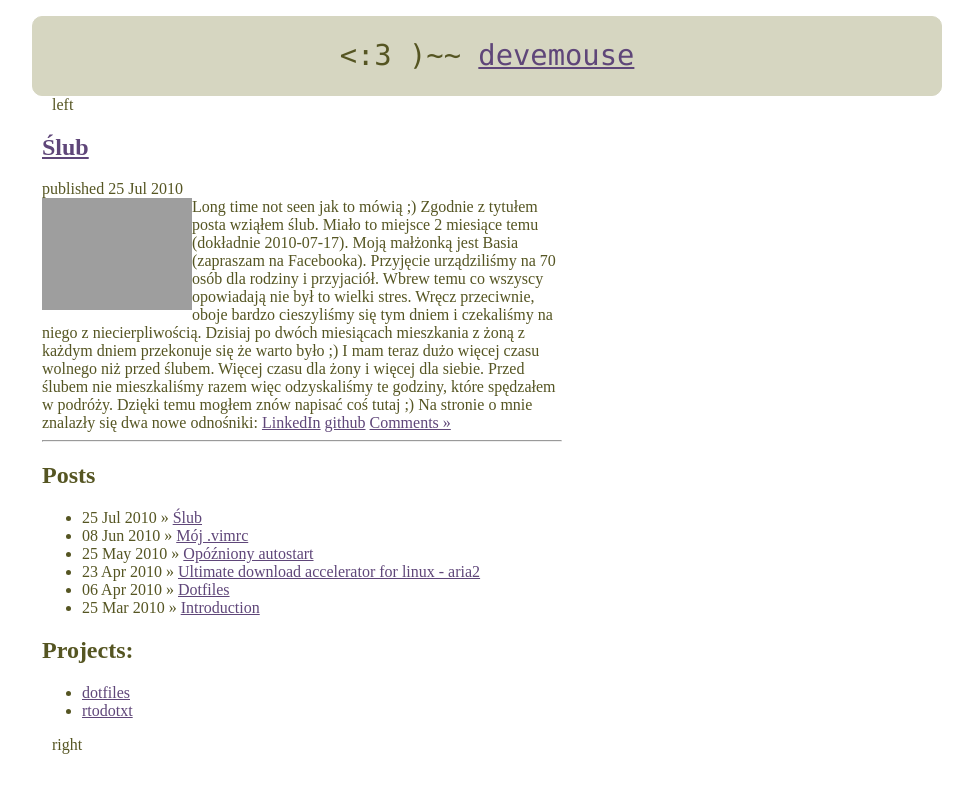
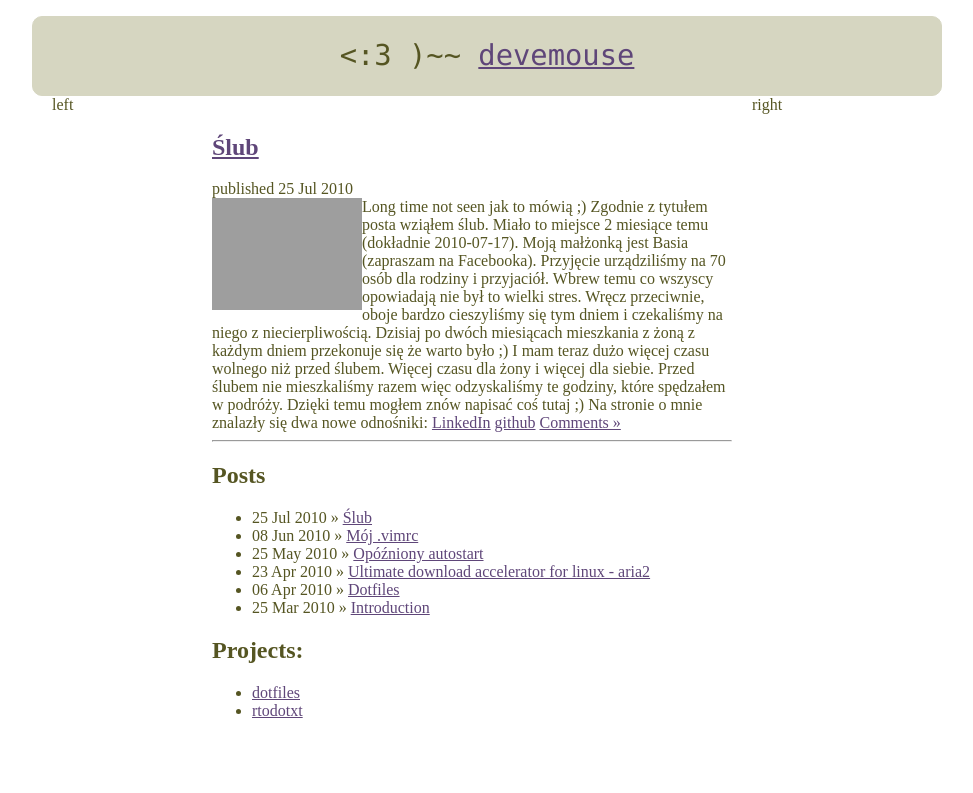
Before and after one commit to devemouse/devemouse.github.com, a Jekyll site: the page built from index.html, in a window 1280 px wide. Shown: the top 793 px of the page, without its empty margins (148-1121 px from the left). Built offline with Jekyll 4.4.1, drawn with Linux system fonts in a browser that asks for light colours; Markdown is read by kramdown in place of the engine named in the settings; grey boxes are pictures that could not be loaded.

Commit message:
forgot to update display to inline of ceter item

```diff
--- a/css/screen.css
+++ b/css/screen.css
@@ -43,7 +43,7 @@ img.alignleft
 }
 
 
-.main,.left,.right {
+.center,.left,.right {
    display:inline;
    float:left;
    margin-left:10px;
```
